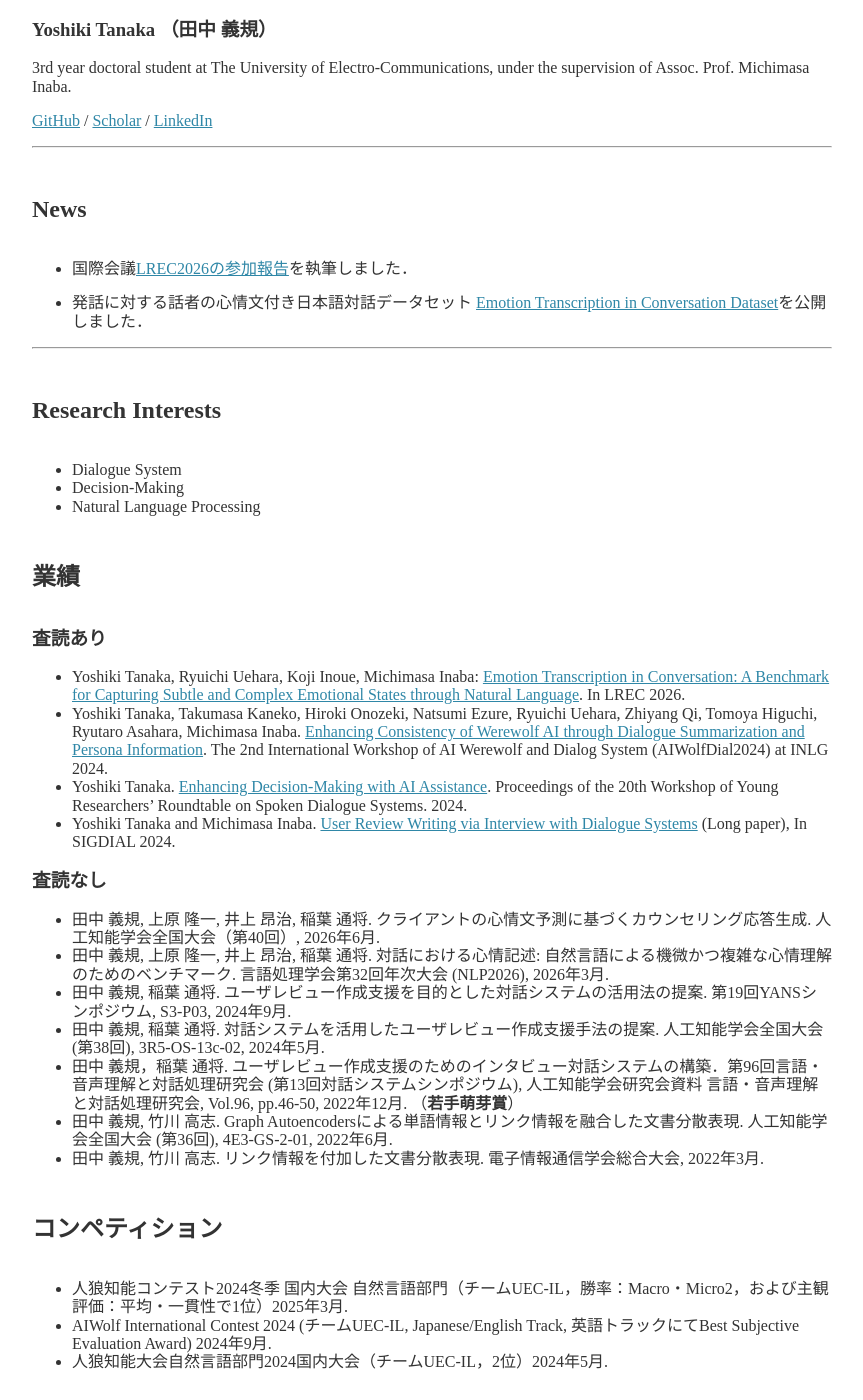
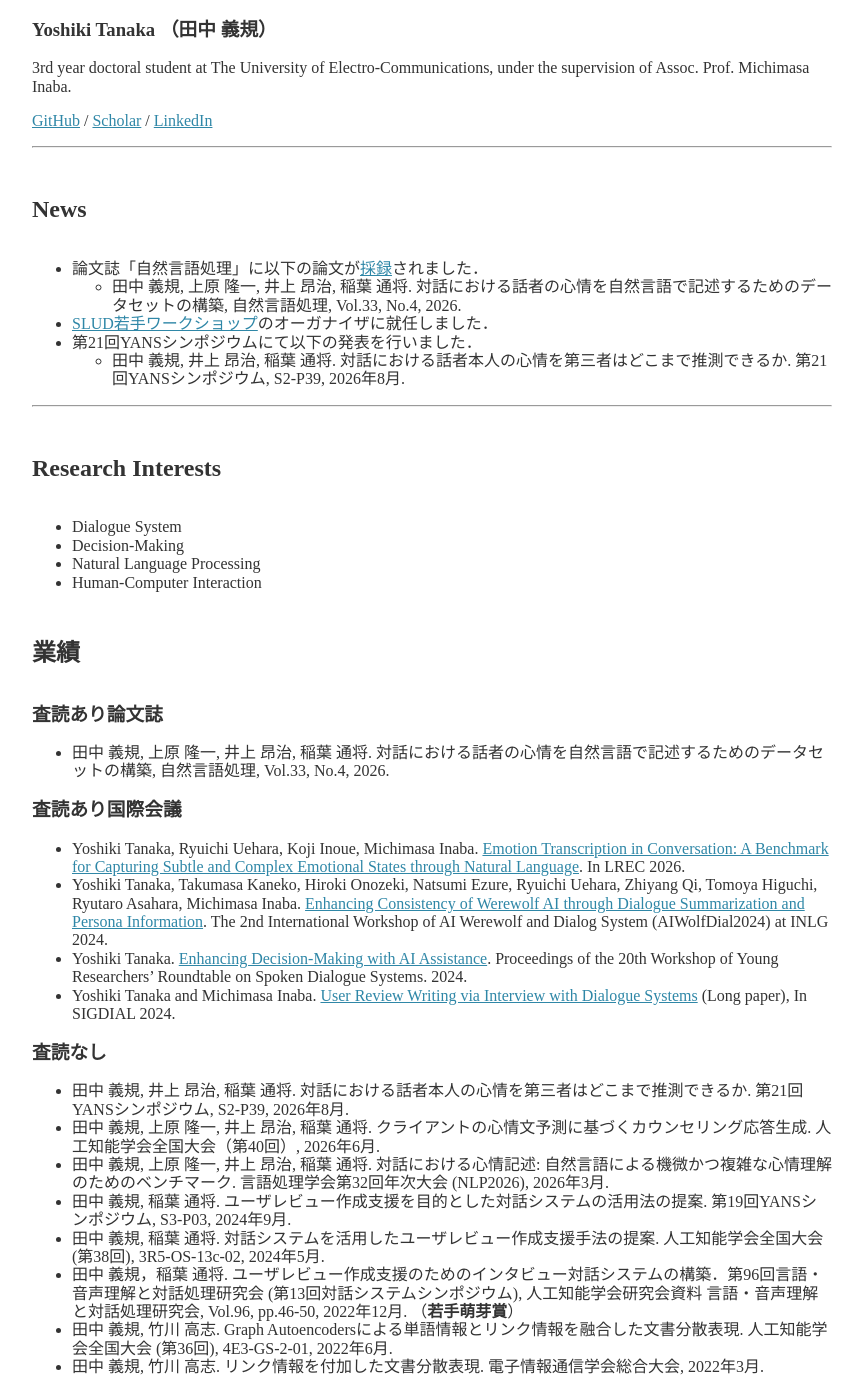
Before and after one commit to yoshi-chanaka/yoshi-chanaka.github.io, a Jekyll site: the page built from about.md, in a window 1280 px wide and 1400 px high, scrolled down 291 px. Shown: the whole window, without its empty margins (208-1071 px from the left). Built offline with Jekyll 4.4.1, drawn with Linux system fonts in a browser that asks for light colours; nearby versions of some CDN libraries; some of the changed text lies outside the part shown.

Commit message:
update 20260911

```diff
--- a/about.md
+++ b/about.md
@@ -14,9 +14,11 @@ permalink: /about/
 ---
 
 ## News
-- 国際会議[LREC2026の参加報告](https://note.com/uecinabalab/n/n02a31edf3f5a)を執筆しました．
-
-- 発話に対する話者の心情文付き日本語対話データセット [Emotion Transcription in Conversation Dataset](https://github.com/UEC-InabaLab/ETCDataset)を公開しました．
+- 論文誌「自然言語処理」に以下の論文が[採録](https://www.anlp.jp/guide/saitaku.html)されました．
+    - 田中 義規, 上原 隆一, 井上 昂治, 稲葉 通将. 対話における話者の心情を自然言語で記述するためのデータセットの構築, 自然言語処理, Vol.33, No.4, 2026.
+- [SLUD若手ワークショップ](https://ai-gakkai.or.jp/sig-slud/archive/young-ws.html)のオーガナイザに就任しました．
+- 第21回YANSシンポジウムにて以下の発表を行いました．
+    - 田中 義規, 井上 昂治, 稲葉 通将. 対話における話者本人の心情を第三者はどこまで推測できるか. 第21回YANSシンポジウム, S2-P39, 2026年8月.
 
 ---
 
@@ -25,16 +27,21 @@ permalink: /about/
 * Dialogue System
 * Decision-Making
 * Natural Language Processing
+* Human-Computer Interaction
 
 ## 業績
 
-### 査読あり
-* Yoshiki Tanaka, Ryuichi Uehara, Koji Inoue, Michimasa Inaba: [Emotion Transcription in Conversation: A Benchmark for Capturing Subtle and Complex Emotional States through Natural Language](https://lrec.elra.info/lrec2026-main-761). In LREC 2026.
+### 査読あり論文誌
+- 田中 義規, 上原 隆一, 井上 昂治, 稲葉 通将. 対話における話者の心情を自然言語で記述するためのデータセットの構築, 自然言語処理, Vol.33, No.4, 2026.
+
+### 査読あり国際会議
+* Yoshiki Tanaka, Ryuichi Uehara, Koji Inoue, Michimasa Inaba. [Emotion Transcription in Conversation: A Benchmark for Capturing Subtle and Complex Emotional States through Natural Language](https://lrec.elra.info/lrec2026-main-761). In LREC 2026.
 * Yoshiki Tanaka, Takumasa Kaneko, Hiroki Onozeki, Natsumi Ezure, Ryuichi Uehara, Zhiyang Qi, Tomoya Higuchi, Ryutaro Asahara, Michimasa Inaba. [Enhancing Consistency of Werewolf AI through Dialogue Summarization and Persona Information](https://aclanthology.org/2024.aiwolfdial-1.6/). The 2nd International Workshop of AI Werewolf and Dialog System (AIWolfDial2024) at INLG 2024.
 * Yoshiki Tanaka. [Enhancing Decision-Making with AI Assistance](https://aclanthology.org/2024.yrrsds-1.19/). Proceedings of the 20th Workshop of Young Researchers' Roundtable on Spoken Dialogue Systems. 2024.
 * Yoshiki Tanaka and Michimasa Inaba. [User Review Writing via Interview with Dialogue Systems](https://aclanthology.org/2024.sigdial-1.37/) (Long paper), In SIGDIAL 2024.
 
 ### 査読なし
+* 田中 義規, 井上 昂治, 稲葉 通将. 対話における話者本人の心情を第三者はどこまで推測できるか. 第21回YANSシンポジウム, S2-P39, 2026年8月.
 * 田中 義規, 上原 隆一, 井上 昂治, 稲葉 通将. クライアントの心情文予測に基づくカウンセリング応答生成. 人工知能学会全国大会（第40回）, 2026年6月.
 * 田中 義規, 上原 隆一, 井上 昂治, 稲葉 通将. 対話における心情記述: 自然言語による機微かつ複雑な心情理解のためのベンチマーク. 言語処理学会第32回年次大会 (NLP2026), 2026年3月.
 * 田中 義規, 稲葉 通将. ユーザレビュー作成支援を目的とした対話システムの活用法の提案. 第19回YANSシンポジウム, S3-P03, 2024年9月.
@@ -42,6 +49,9 @@ permalink: /about/
 * 田中 義規，稲葉 通将. ユーザレビュー作成支援のためのインタビュー対話システムの構築．第96回言語・音声理解と対話処理研究会 (第13回対話システムシンポジウム), 人工知能学会研究会資料 言語・音声理解と対話処理研究会, Vol.96, pp.46-50, 2022年12月. （**若手萌芽賞**）
 * 田中 義規, 竹川 高志. Graph Autoencodersによる単語情報とリンク情報を融合した文書分散表現. 人工知能学会全国大会 (第36回), 4E3-GS-2-01, 2022年6月.
 * 田中 義規, 竹川 高志. リンク情報を付加した文書分散表現. 電子情報通信学会総合大会, 2022年3月.
+
+## データセット
+* [Emotion Transcription in Conversation (ETC) Dataset](https://github.com/UEC-InabaLab/ETCDataset): 発話に対する話者の心情文付き日本語対話データセット
 
 ## コンペティション
 * 人狼知能コンテスト2024冬季 国内大会 自然言語部門（チームUEC-IL，勝率：Macro・Micro2，および主観評価：平均・一貫性で1位）2025年3月.
@@ -58,10 +68,13 @@ permalink: /about/
 ## Grants
 * 国家戦略分野の若手研究者及び博士後期課程学生の育成事業(BOOST)[次世代AI人材育成プログラム](https://www.jst.go.jp/jisedai/boost-s/)(博士後期課程学生), [採択](https://www.uec.ac.jp/news/announcement/2024/20241030_6584.html). 2024年4月-2027年3月.
 
-## 講演等
+## 講演・その他発表
 * 斉 志揚, 田中 義規．SIGDIAL2024国際会議報告．第102回言語・音声理解と対話処理研究会 ([第15回対話システムシンポジウム](https://ai-gakkai.or.jp/sig-slud/sig-announce/102th-sig.html))．
 * 田中 義規．生成AIを用いた質の高い文章作成方法．生成AI・AI活用セミナー（学内向け）2025年1月．
 * 田中 義規．対話システムを活用したユーザレビュー作成支援に関する研究．(ポスター発表) [未来の博士フェス2025 ～知の挑戦者たちへ ― 未来を拓く博士の力～](https://www.jst.go.jp/jisedai/mirainohakushi2025/)．2025年9月．
+
+## 活動
+- [SLUD若手ワークショップ](https://ai-gakkai.or.jp/sig-slud/archive/young-ws.html) オーガナイザ．2026年6月-
 
 ## インターン
 * トレーダム株式会社（2022年12月 - 2025年3月）
```
